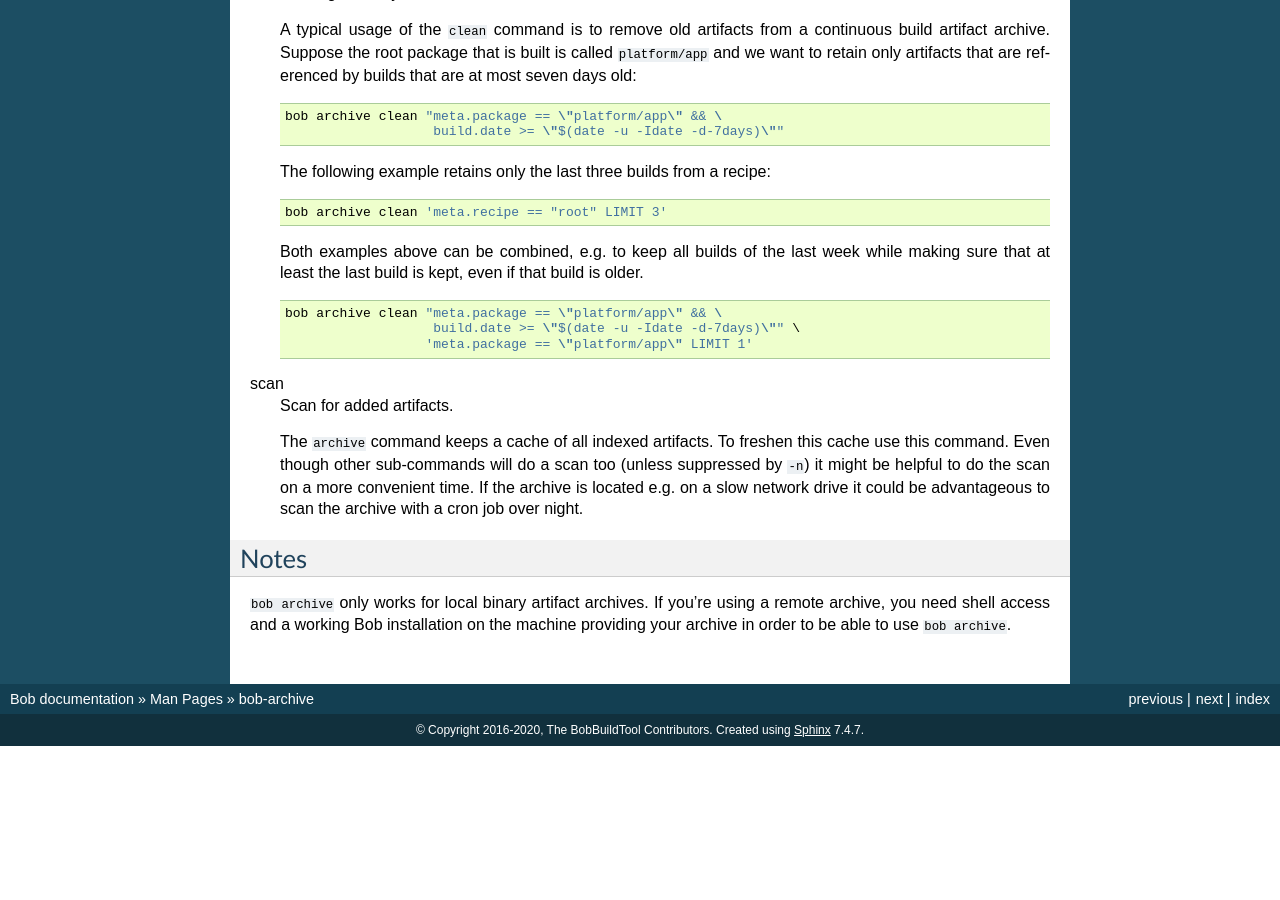
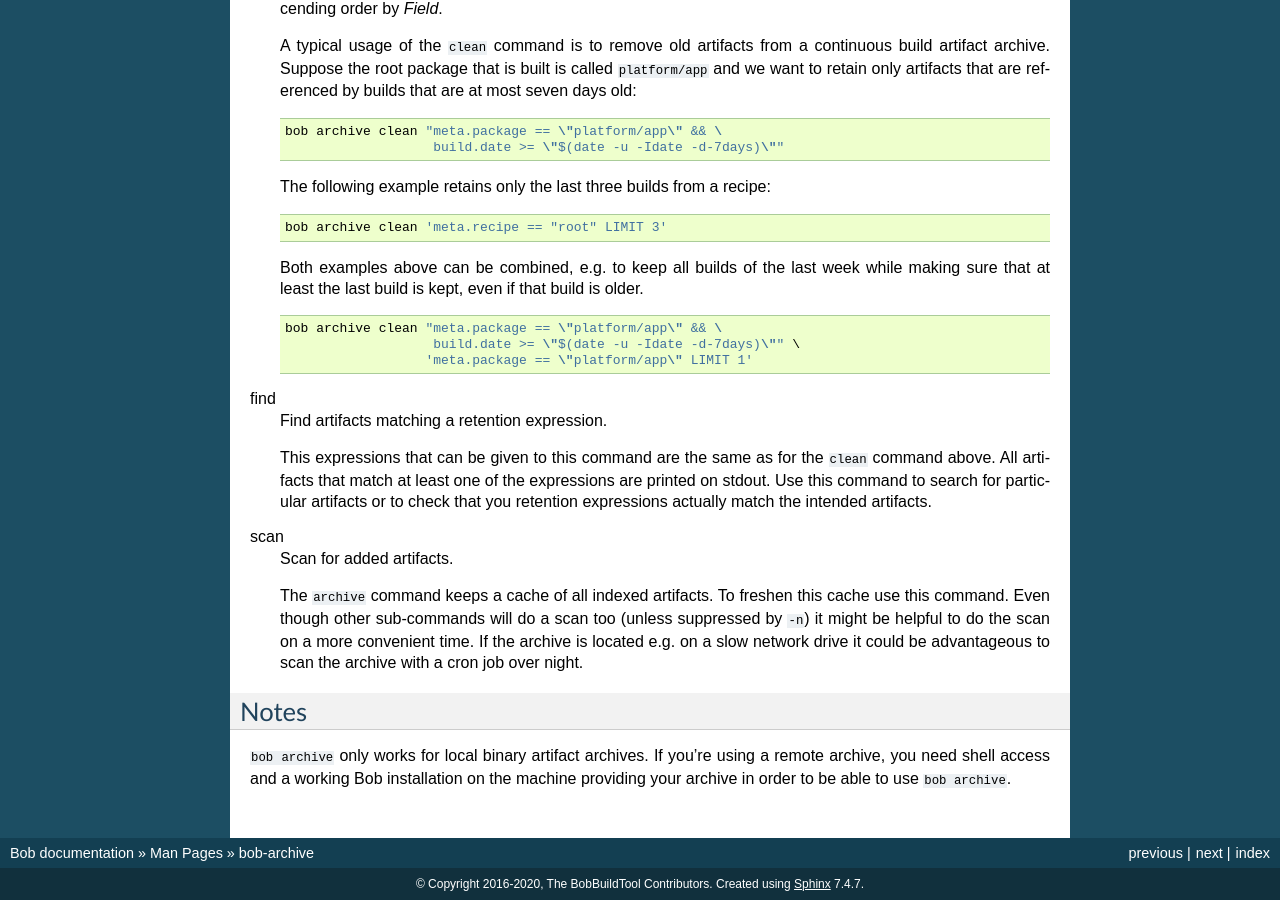
Before and after one commit to BobBuildTool/bob, a Sphinx documentation site: the page built from doc/manpages/bob-archive.rst, in a window 1280 px wide and 900 px high, scrolled down 2082 px. Built offline with Sphinx 7.4.7, drawn with Linux system fonts in a browser that asks for light colours; formulas are drawn with MathJax 3; the version number could not be read and is left out; before the commit the page ends 2828 px from its top, so only the background shows below that; some of the changed text lies outside the part shown.

Commit message:
doc: document 'bob archive find'

```diff
--- a/doc/manpages/bob-archive.rst
+++ b/doc/manpages/bob-archive.rst
@@ -25,6 +25,7 @@ Available sub-commands:
 
     bob archive clean [-h] [--dry-run] [-n] [-v] [-f]
                       expression [expression ...]
+    bob archive find [-h] [-n] [-v] [-f] expression [expression ...]
     bob archive scan [-h] [-v] [-f]
 
 Description
@@ -141,6 +142,16 @@ clean
                            build.date >= \"$(date -u -Idate -d-7days)\"" \
                           'meta.package == \"platform/app\" LIMIT 1'
 
+find
+    Find artifacts matching a retention expression.
+
+    This expressions that can be given to this command are the same as for the
+    ``clean`` command above. All artifacts that match at least one of the
+    expressions are printed on stdout. Use this command to search for
+    particular artifacts or to check that you retention expressions actually
+    match the intended artifacts.
+
+
 scan
     Scan for added artifacts.
 
```
